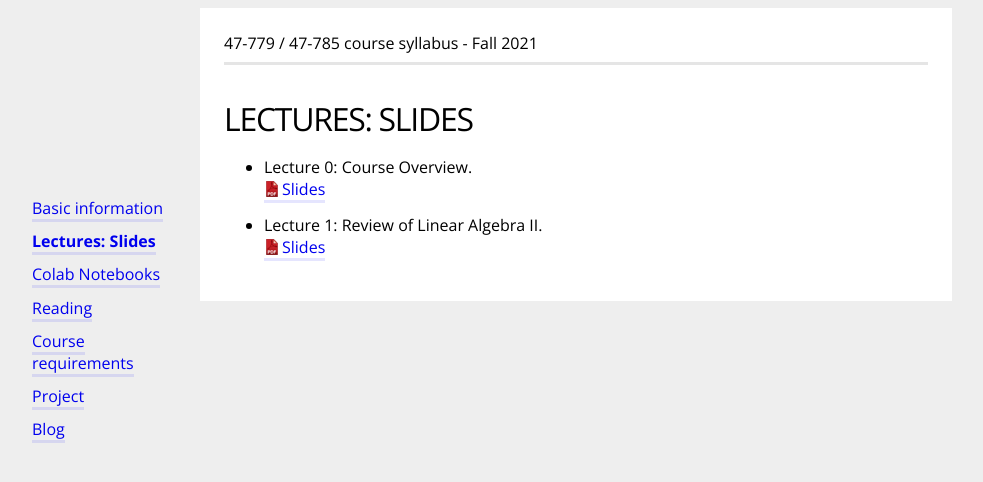
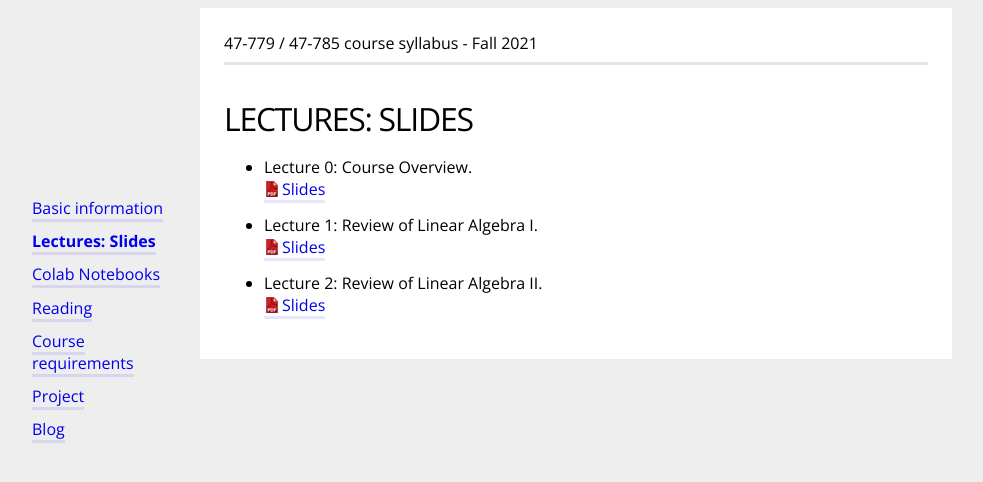
Before and after one commit to bernalde/QuIPML, a Jekyll site: the page built from lecture.md, in a window 1280 px wide. Shown: the top 482 px of the page, without its empty margins (64-1047 px from the left). Built offline with Jekyll 4.4.1, drawn with Linux system fonts in a browser that asks for light colours.

Commit message:
Update lecture.md

```diff
--- a/lecture.md
+++ b/lecture.md
@@ -11,5 +11,8 @@ Here you can access all the lecture slides.
 - Lecture 0: Course Overview.<br>
 <a href="slides/QUIP and QML Lecture 0 - Course Overview.pdf" download>Slides</a>
 
-- Lecture 1: Review of Linear Algebra II.<br>
+- Lecture 1: Review of Linear Algebra I.<br>
 <a href="slides/QUIP and QML Lecture 1 - Review of Linear Algebra I.pdf" download>Slides</a>
+
+- Lecture 2: Review of Linear Algebra II.<br>
+<a href="slides/QUIP and QML Lecture 1 - Review of Linear Algebra II.pdf" download>Slides</a>
```
